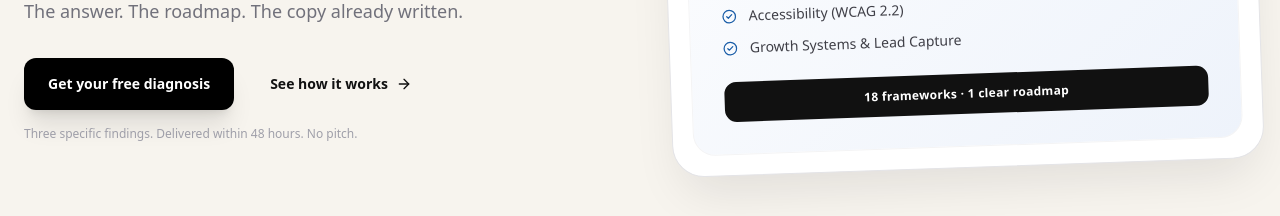
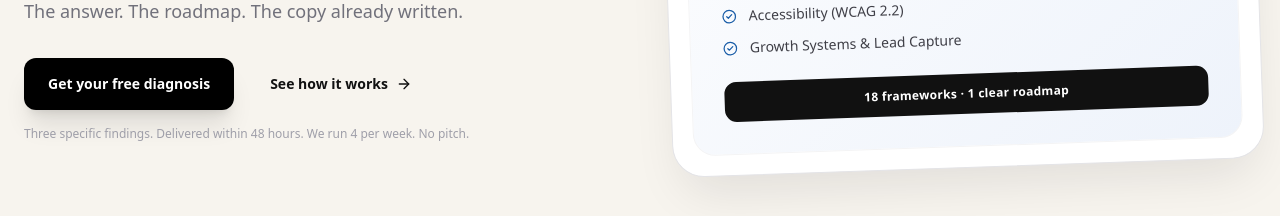
Before and after one commit to elliyeen/elliyeen-get-started, a Next.js app: page / in a window 1280 px wide. Shown: the part 514-730 px from the top of the page. Built offline with nearby package versions, Linux system fonts and the light colour scheme.

Commit message:
Restore capacity signal to hero urgency line — Action score fix

```diff
--- a/app/page.tsx
+++ b/app/page.tsx
@@ -163,7 +163,7 @@ export default function GetStartedPage() {
             </div>
 
             <p className="mt-4 text-xs text-zinc-400">
-              Three specific findings. Delivered within 48 hours. No pitch.
+              Three specific findings. Delivered within 48 hours. We run 4 per week. No pitch.
             </p>
           </div>
 
```
